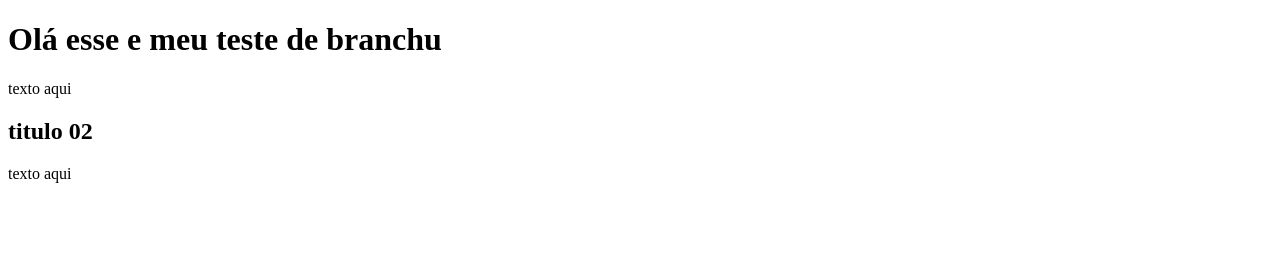
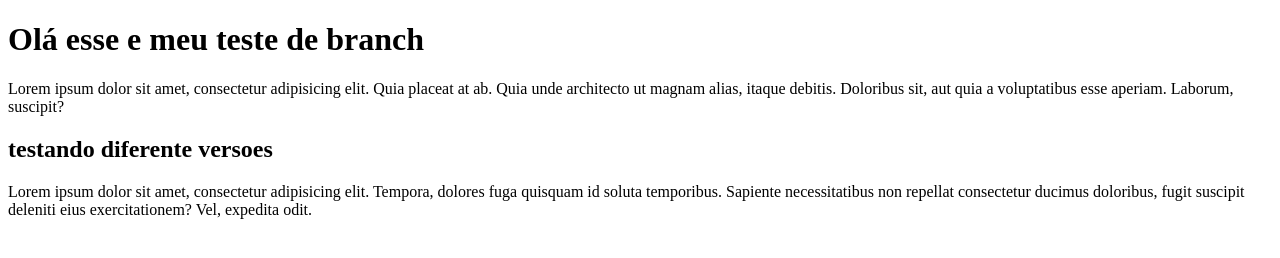
Before and after one commit to Rmoritz/Teste-site-Branch, a plain HTML site: page index.html in a window 1280 px wide. Drawn offline with Linux system fonts and the light colour scheme.

Commit message:
Update index.html

```diff
--- a/index.html
+++ b/index.html
@@ -6,11 +6,11 @@
     <title>Document</title>
 </head>
 <body>
-<h1>Olá esse e meu teste de branchu</h1>
-<p>texto aqui</p>
+<h1>Olá esse e meu teste de branch</h1>
+<p>Lorem ipsum dolor sit amet, consectetur adipisicing elit. Quia placeat at ab. Quia unde architecto ut magnam alias, itaque debitis. Doloribus sit, aut quia a voluptatibus esse aperiam. Laborum, suscipit?</p>
 
-<H2>titulo 02</H2>
-<p>texto  aqui</p>
+<H2>testando diferente versoes </H2>
+    <p>Lorem ipsum dolor sit amet, consectetur adipisicing elit. Tempora, dolores fuga quisquam id soluta temporibus. Sapiente necessitatibus non repellat consectetur ducimus doloribus, fugit suscipit deleniti eius exercitationem? Vel, expedita odit.</p>
 
 </body>
 </html>
```
